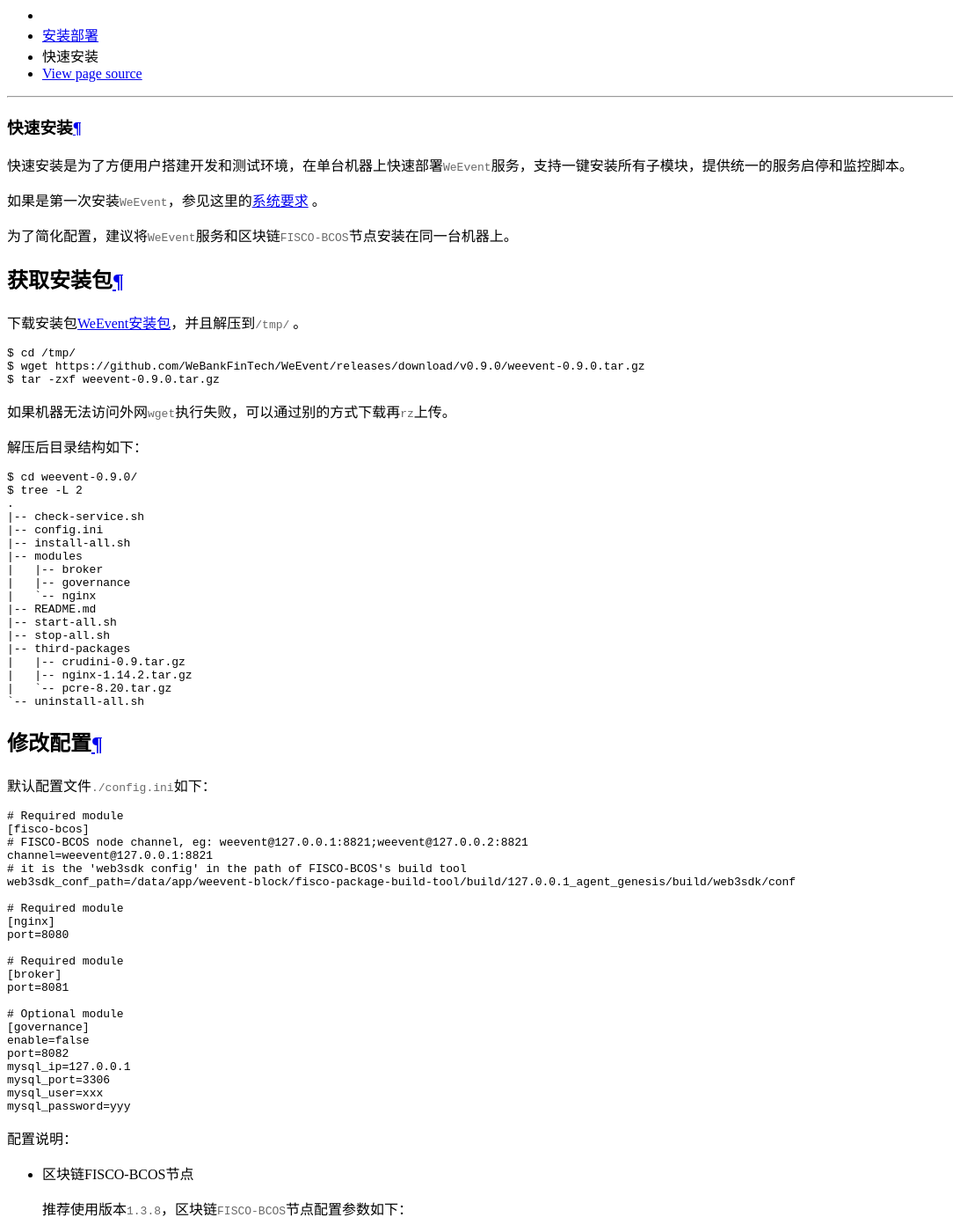
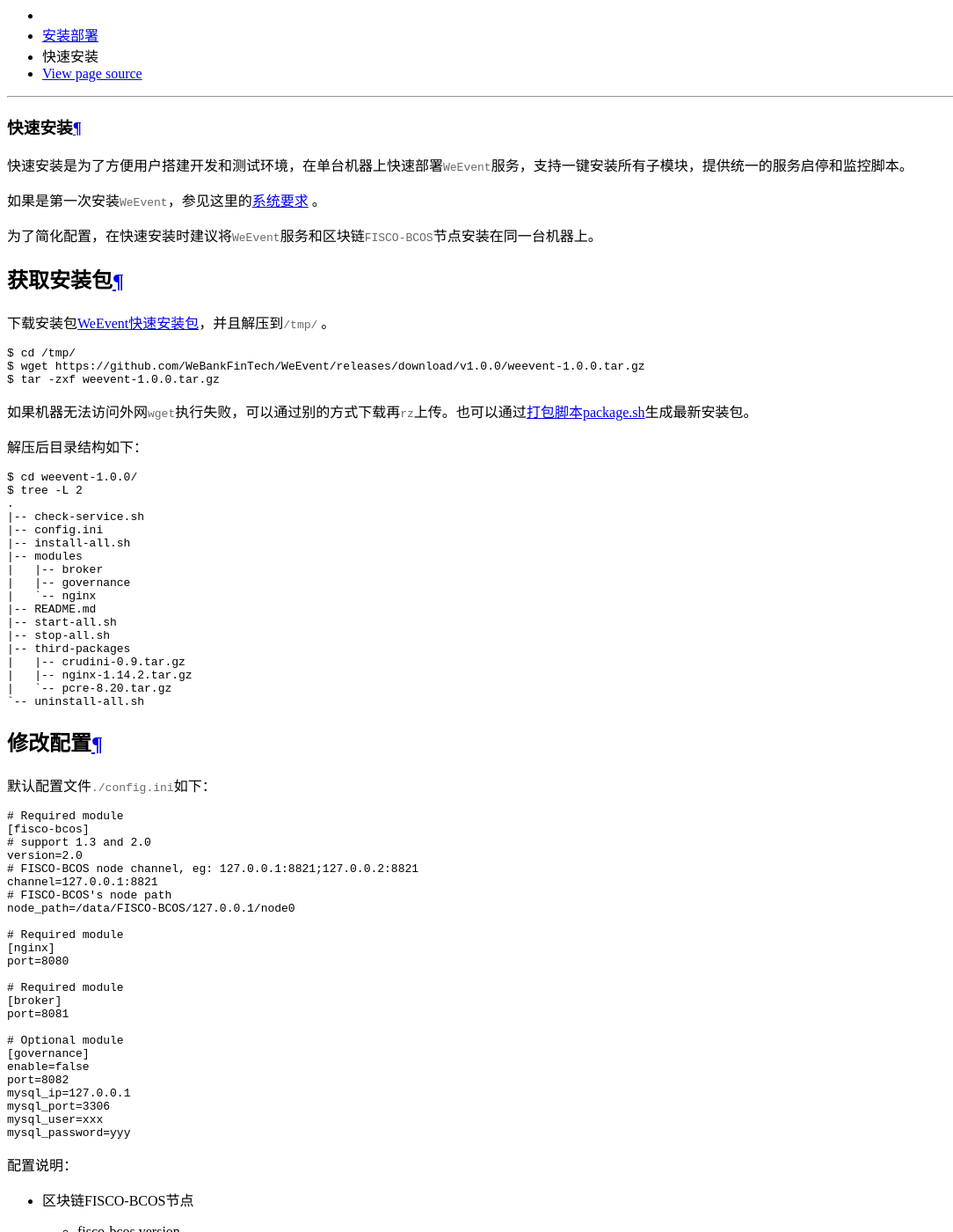
Before and after one commit to WeBankBlockchain/WeEvent-docs, a Sphinx documentation site: the page built from docs/install/quickinstall.md, in a window 1280 px wide and 1400 px high, scrolled down 506 px. Shown: the whole window at 88% size, without its empty margins (0-1084 px from the left). Built offline with Sphinx 7.4.7 and the Read the Docs theme 2.0.0, drawn with Linux system fonts in a browser that asks for light colours; some of the changed text lies outside the part shown.

````diff
--- a/docs/install/quickinstall.md
+++ b/docs/install/quickinstall.md
@@ -4,25 +4,24 @@
 
 如果是第一次安装`WeEvent`，参见这里的[系统要求](./environment.html) 。
 
-为了简化配置，建议将`WeEvent`服务和区块链`FISCO-BCOS`节点安装在同一台机器上。
+为了简化配置，在快速安装时建议将`WeEvent`服务和区块链`FISCO-BCOS`节点安装在同一台机器上。
 
 ### 获取安装包
 
-下载安装包[WeEvent安装包](https://github.com/WeBankFinTech/WeEvent/releases/download/v0.9.0/weevent-0.9.0.tar.gz
-)，并且解压到`/tmp/` 。
+下载安装包[WeEvent快速安装包](https://github.com/WeBankFinTech/WeEvent/releases/download/v1.0.0/weevent-0.9.0.tar.gz)，并且解压到`/tmp/` 。
 
 ```shell
 $ cd /tmp/
-$ wget https://github.com/WeBankFinTech/WeEvent/releases/download/v0.9.0/weevent-0.9.0.tar.gz
-$ tar -zxf weevent-0.9.0.tar.gz
+$ wget https://github.com/WeBankFinTech/WeEvent/releases/download/v1.0.0/weevent-1.0.0.tar.gz
+$ tar -zxf weevent-1.0.0.tar.gz
 ```
 
-如果机器无法访问外网`wget`执行失败，可以通过别的方式下载再`rz`上传。
+如果机器无法访问外网`wget`执行失败，可以通过别的方式下载再`rz`上传。也可以通过[打包脚本package.sh](https://github.com/WeBankFinTech/WeEvent/blob/master/weevent-build/package.sh)生成最新安装包。
 
 解压后目录结构如下：
 
 ```
-$ cd weevent-0.9.0/
+$ cd weevent-1.0.0/
 $ tree -L 2
 .
 |-- check-service.sh
@@ -48,10 +47,12 @@ $ tree -L 2
 ```ini
 # Required module
 [fisco-bcos]
-# FISCO-BCOS node channel, eg: weevent@127.0.0.1:8821;weevent@127.0.0.2:8821
-channel=weevent@127.0.0.1:8821
-# it is the 'web3sdk config' in the path of FISCO-BCOS's build tool
-web3sdk_conf_path=/data/app/weevent-block/fisco-package-build-tool/build/127.0.0.1_agent_genesis/build/web3sdk/conf
+# support 1.3 and 2.0
+version=2.0
+# FISCO-BCOS node channel, eg: 127.0.0.1:8821;127.0.0.2:8821
+channel=127.0.0.1:8821
+# FISCO-BCOS's node path
+node_path=/data/FISCO-BCOS/127.0.0.1/node0
 
 # Required module
 [nginx]
@@ -75,17 +76,18 @@ mysql_password=yyy
 
 - 区块链FISCO-BCOS节点
 
-  推荐使用版本`1.3.8`，区块链`FISCO-BCOS`节点配置参数如下：
+  - fisco-bcos.version
+
+    `FISCO-BCOS`1.3和2.0版本都支持，推荐使用`2.0`及以上版本。
+
 
   - fisco-bcos.channel
 
-    区块链`FISCO-BCOS`节点的`channel`访问入口。可以配置多个节点，用`;`分割，如`weevent@127.0.0.1:8821;weevent@127.0.0.2:8821`。
+    区块链节点的`channel`访问入口。配置多个节点时用`;`分割，如`127.0.0.1:8821;127.0.0.2:8821`。
 
-  - fisco-bcos.web3sdk_conf_path
+  - fisco-bcos.node_path
 
-    访问区块链`FISCO-BCOS`节点的证书、私钥。
-
-    `web3sdk_conf_path`应该配置为区块链`FISCO-BCOS`节点安装目录下的`./web3sdk/conf`。
+    区块链节点的访问证书、私钥存放的位置。值为区块链节点的安装目录。
 
 - Nginx监听端口`nginx.port`
 
````
Also changed, not shown: other parts of docs/install/quickinstall.md (+1 -1 lines), docs/install/module/broker.md (+1 -1 lines), docs/install/module/governance.md (+5 -5 lines), docs/install/module/nginx.md (+4 -4 lines), docs/install/property.md (+3 -3 lines).
